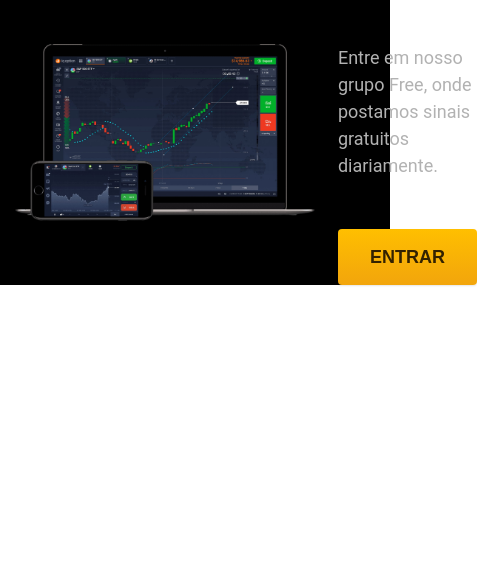
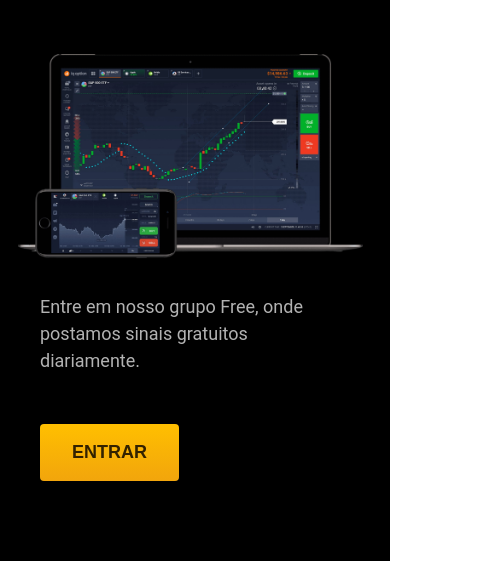
Before and after one commit to juni0rs0/sinaisalfa.github.io, a plain HTML site: page index.html in a window 390 px wide. Shown: the part 306-867 px from the top of the page, 477 px wide, since content can reach past the window. Before the commit the page ends 844 px from the top, so only its background shows below. Drawn offline with Linux system fonts and the light colour scheme.

Commit message:
header e introducao

```diff
--- a/css/global/header.css
+++ b/css/global/header.css
@@ -5,6 +5,7 @@
 .logo {
   color: #ffffff;
   margin-left: 60px;
+  font-size: 1.5rem;
 }
 
 .header {
--- a/css/home/introducao.css
+++ b/css/home/introducao.css
@@ -20,7 +20,7 @@
 
 .introducao img {
   grid-column: 1;
-  margin-bottom: -40px
+  margin-bottom: -40px;
 }
 
 .introducao-informacoes {
@@ -30,4 +30,22 @@
 
 .introducao p {
   padding-bottom: 50px;
+  margin-right: 40px;
 }
+
+@media (max-width: 1000px) {
+  .introducao-bg {
+    box-shadow: inset 0 var(--cor-12);
+  }
+}
+
+@media (max-width: 600px) {
+  .introducao-conteudo {
+    display: grid;
+    grid-template-columns: 1fr;
+  }
+  .introducao-informacoes {
+    padding-top: 40px;
+    margin-left: 40px;
+  }
+}
```
Also changed, not shown: index.html (+2 -0 lines).
